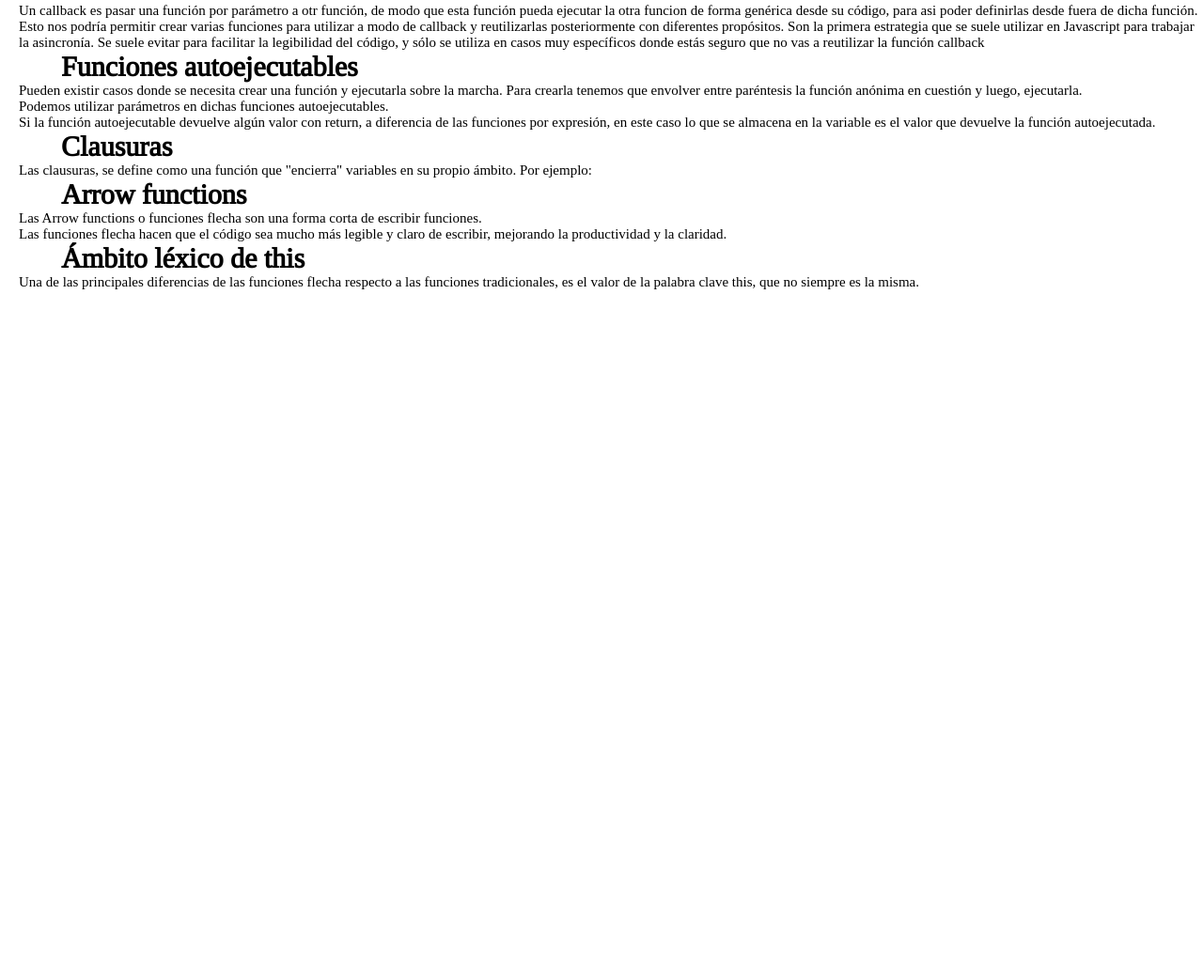
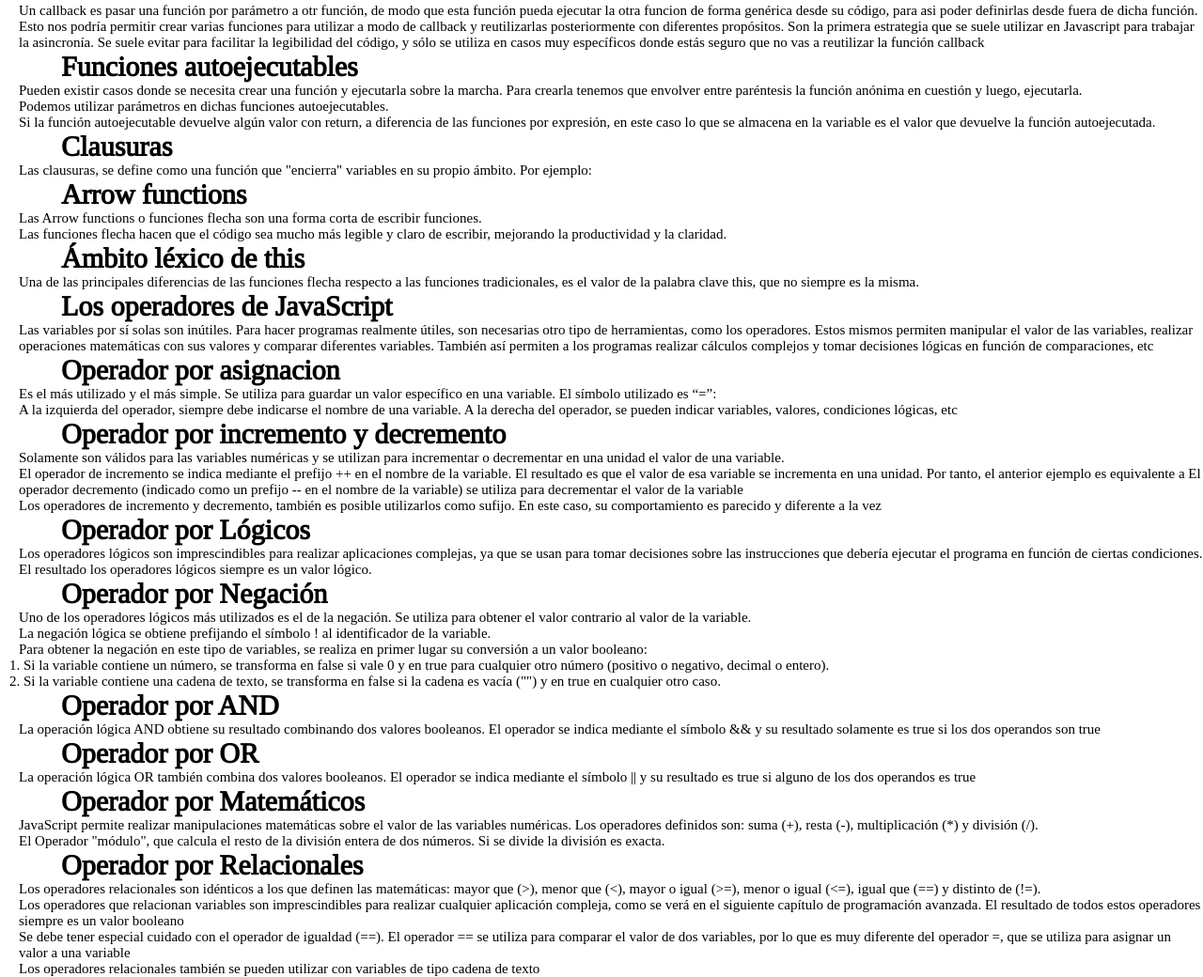
Before and after one commit to EluneyMo/TrabajoPractico6, a plain HTML site: page index.html in a window 1280 px wide. Shown: the part 2830-3870 px from the top of the page at 94% size. Before the commit the page ends 3139 px from the top, so only its background shows below. Drawn offline with Linux system fonts and the light colour scheme.

Commit message:
Respuesta ejercicio 5

```diff
--- a/index.html
+++ b/index.html
@@ -147,5 +147,49 @@
                       <h3>Ámbito léxico de this </h3>
                       <p>Una de las principales diferencias de las funciones flecha respecto a las funciones tradicionales, es el valor de la palabra clave this, que no siempre es la misma.</p>
                     </div>
-</body>
+                    <div class="ej5">
+                        <h2>Los operadores de JavaScript</h2>
+                        <p>Las variables por sí solas son inútiles. Para hacer programas realmente útiles, son necesarias otro tipo de herramientas, como los operadores. Estos mismos permiten manipular el valor de las variables, realizar operaciones matemáticas con sus valores y comparar diferentes variables. También así permiten a los programas realizar cálculos complejos y tomar decisiones lógicas en función de comparaciones, etc</p>
+                        <h3>Operador por asignacion</h3>
+                        <p>Es el más utilizado y el más simple. Se utiliza para guardar un valor específico en una variable. El símbolo utilizado es “=”:</p>
+                        <p>A la izquierda del operador, siempre debe indicarse el nombre de una variable. A la derecha del operador, se pueden indicar variables, valores, condiciones lógicas, etc</p>
+                        <h3>Operador por incremento y decremento</h3>
+                        <p>Solamente son válidos para las variables numéricas y se utilizan para incrementar o decrementar en una unidad el valor de una variable.</p>
+                        <p>El operador de incremento se indica mediante el prefijo ++ en el nombre de la variable. El resultado es que el valor de esa variable se incrementa en una unidad. Por tanto, el anterior ejemplo es equivalente a
+                            El operador decremento (indicado como un prefijo -- en el nombre de la variable) se utiliza para decrementar el valor de la variable</p>
+
+                                <p>Los operadores de incremento y decremento, también es posible utilizarlos como sufijo. En este caso, su comportamiento es parecido y diferente a la vez</p>
+                                <h3>Operador por Lógicos</h3>
+                                <p>Los operadores lógicos son imprescindibles para realizar aplicaciones complejas, ya que se usan para tomar decisiones sobre las instrucciones que debería ejecutar el programa en función de ciertas condiciones.</p>
+                                   <p> El resultado los operadores lógicos siempre es un valor lógico.</p>
+                                <h3>Operador por Negación</h3>
+                                <p>Uno de los operadores lógicos más utilizados es el de la negación. Se utiliza para obtener el valor contrario al valor de la variable.</p>
+                                <p>La negación lógica se obtiene prefijando el símbolo ! al identificador de la variable.</p>
+                                <p>Para obtener la negación en este tipo de variables, se realiza en primer lugar su conversión a un valor booleano:</p>
+                                <ol>
+                                    <li>
+                                        Si la variable contiene un número, se transforma en false si vale 0 y en true para cualquier otro número (positivo o negativo, decimal o entero).
+                                    </li>
+                                    <li>
+                                        Si la variable contiene una cadena de texto, se transforma en false si la cadena es vacía ("") y en true en cualquier otro caso.
+                                    </li>
+                                </ol>
+                                    <h3>Operador por AND</h3>
+                                    <p>La operación lógica AND obtiene su resultado combinando dos valores booleanos. El operador se indica mediante el símbolo && y su resultado solamente es true si los dos operandos son true</p>
+                                    <h3>Operador por OR</h3>
+                                    <p>La operación lógica OR también combina dos valores booleanos. El operador se indica mediante el símbolo || y su resultado es true si alguno de los dos operandos es true</p>
+                                    <h3>Operador por Matemáticos</h3>
+                                    <p>JavaScript permite realizar manipulaciones matemáticas sobre el valor de las variables numéricas. Los operadores definidos son: suma (+), resta (-), multiplicación (*) y división (/). </p>
+                                    <p>El Operador "módulo", que calcula el resto de la división entera de dos números. Si se divide la división es exacta. </p>
+                                    <h3>Operador por Relacionales</h3>
+                                <p>Los operadores relacionales son idénticos a los que definen las matemáticas: mayor que (>), menor que (<), mayor o igual (>=), menor o igual (<=), igual que (==) y distinto de (!=).</p>
+                                <p>Los operadores que relacionan variables son imprescindibles para realizar cualquier aplicación compleja, como se verá en el siguiente capítulo de programación avanzada. El resultado de todos estos operadores siempre es un valor booleano</p>
+                                <p>Se debe tener especial cuidado con el operador de igualdad (==). El operador == se utiliza para comparar el valor de dos variables, por lo que es muy diferente del operador =, que se utiliza para asignar un valor a una variable</p>
+                                <p>Los operadores relacionales también se pueden utilizar con variables de tipo cadena de texto</p>
+                              </div>
+
+
+
+
+                </body>
 </html>
```
